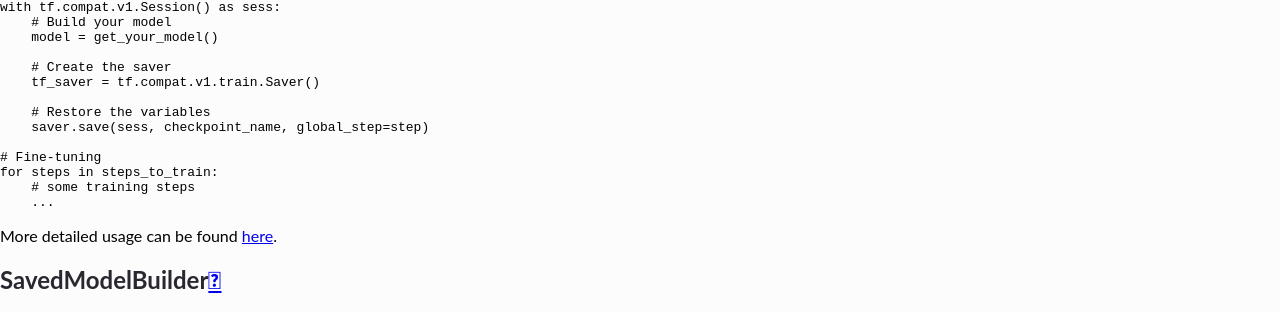
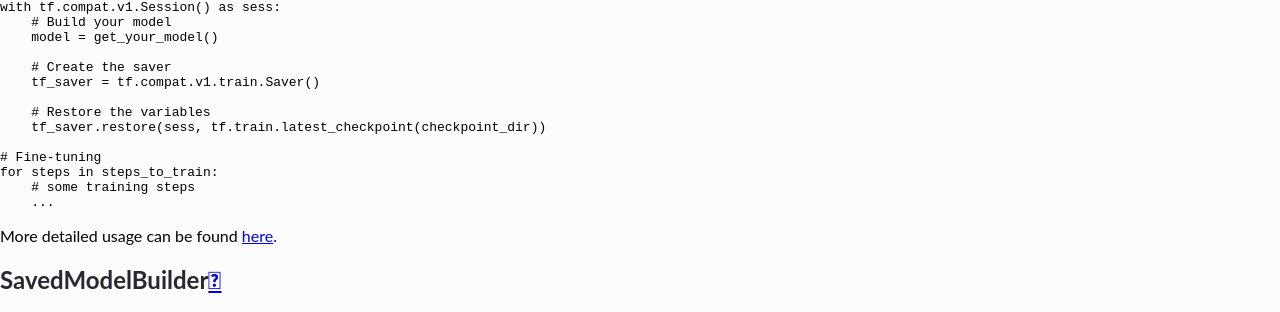
Before and after one commit to petuum/autodist, a Sphinx documentation site: the page built from docs/usage/tutorials/save-restore.md, in a window 1280 px wide. Shown: the part 1172-1484 px from the top of the page. Built offline with Sphinx 7.4.7 and the Read the Docs theme 2.0.0, drawn with Linux system fonts in a browser that asks for light colours; pages that are not in the unit, such as notebooks, are missing from menus; the version number could not be read and is left out.

Commit message:
hot-fix saver doc

```diff
--- a/docs/usage/tutorials/save-restore.md
+++ b/docs/usage/tutorials/save-restore.md
@@ -40,7 +40,7 @@ with tf.compat.v1.Session() as sess:
     tf_saver = tf.compat.v1.train.Saver()
 
     # Restore the variables
-    saver.save(sess, checkpoint_name, global_step=step)
+    tf_saver.restore(sess, tf.train.latest_checkpoint(checkpoint_dir))
 
 # Fine-tuning
 for steps in steps_to_train:
```
